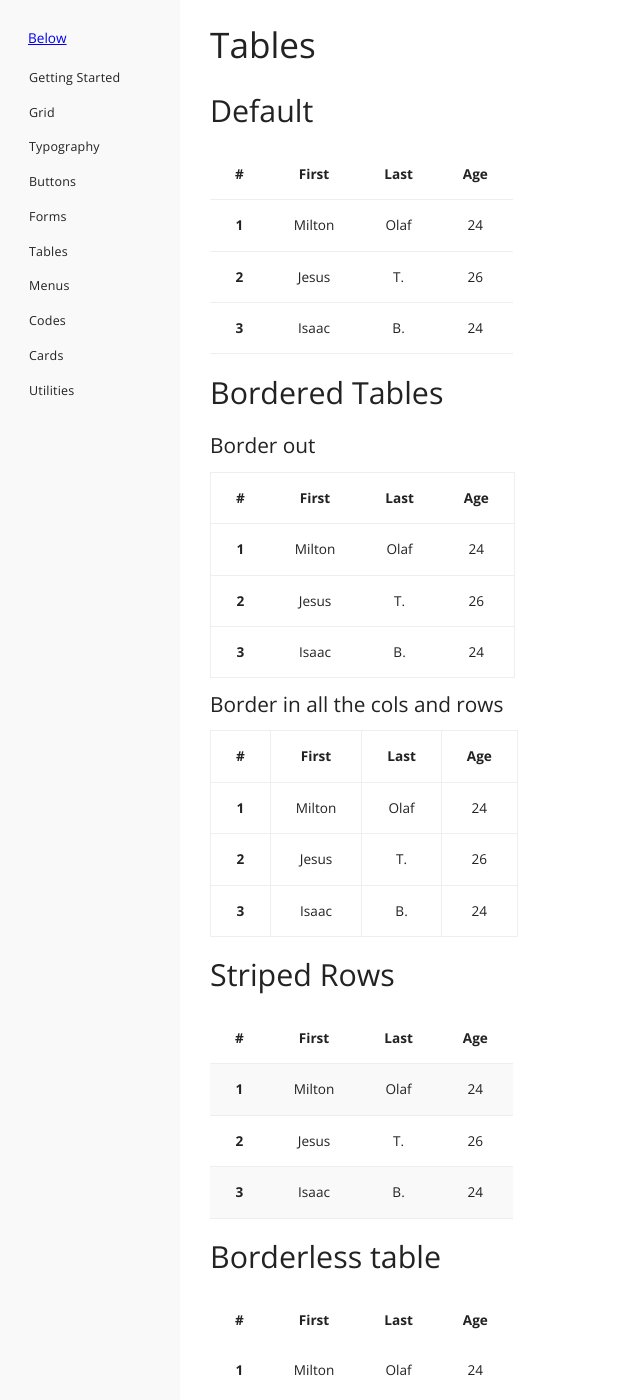
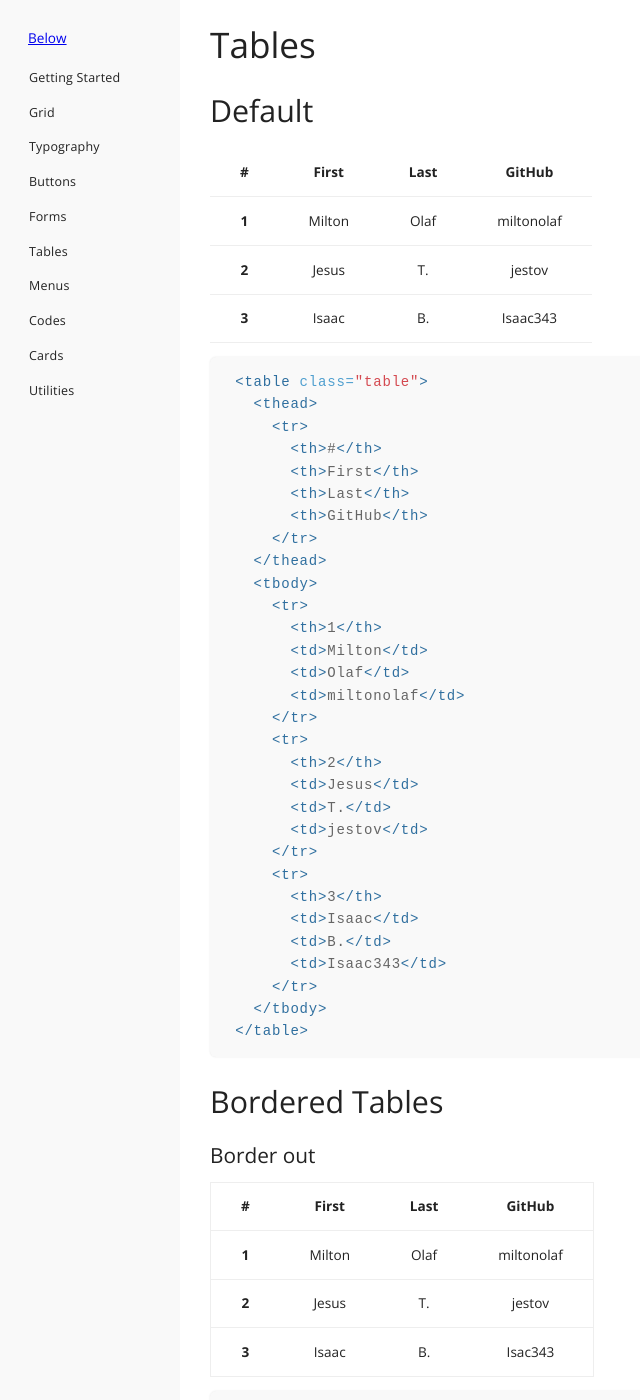
Before and after one commit to innusource/below, a Jekyll site: the page built from 06-tables.html, in a window 1280 px wide and 1400 px high. Shown: the whole window, without its empty margins (0-640 px from the left). Built offline with Jekyll 4.4.1, drawn with Linux system fonts in a browser that asks for light colours; some web fonts are replaced; some of the changed text lies outside the part shown.

Commit message:
tables docs

```diff
--- a/06-tables.html
+++ b/06-tables.html
@@ -14,7 +14,7 @@ title: Tables
       <th>#</th>
       <th>First</th>
       <th>Last</th>
-      <th>Age</th>
+      <th>GitHub</th>
     </tr>
   </thead>
   <tbody>
@@ -22,22 +22,54 @@ title: Tables
       <th>1</th>
       <td>Milton</td>
       <td>Olaf</td>
-      <td>24</td>
+      <td>miltonolaf</td>
     </tr>
     <tr>
       <th>2</th>
       <td>Jesus</td>
       <td>T.</td>
-      <td>26</td>
+      <td>jestov</td>
     </tr>
     <tr>
       <th>3</th>
       <td>Isaac</td>
       <td>B.</td>
-      <td>24</td>
+      <td>Isaac343</td>
     </tr>
   </tbody>
 </table>
+{% highlight html %}
+<table class="table">
+  <thead>
+    <tr>
+      <th>#</th>
+      <th>First</th>
+      <th>Last</th>
+      <th>GitHub</th>
+    </tr>
+  </thead>
+  <tbody>
+    <tr>
+      <th>1</th>
+      <td>Milton</td>
+      <td>Olaf</td>
+      <td>miltonolaf</td>
+    </tr>
+    <tr>
+      <th>2</th>
+      <td>Jesus</td>
+      <td>T.</td>
+      <td>jestov</td>
+    </tr>
+    <tr>
+      <th>3</th>
+      <td>Isaac</td>
+      <td>B.</td>
+      <td>Isaac343</td>
+    </tr>
+  </tbody>
+</table>
+{% endhighlight %}
 
 
 
@@ -50,7 +82,7 @@ title: Tables
       <th>#</th>
       <th>First</th>
       <th>Last</th>
-      <th>Age</th>
+      <th>GitHub</th>
     </tr>
   </thead>
   <tbody>
@@ -58,22 +90,32 @@ title: Tables
       <th>1</th>
       <td>Milton</td>
       <td>Olaf</td>
-      <td>24</td>
+      <td>miltonolaf</td>
     </tr>
     <tr>
       <th>2</th>
       <td>Jesus</td>
       <td>T.</td>
-      <td>26</td>
+      <td>jestov</td>
     </tr>
     <tr>
       <th>3</th>
       <td>Isaac</td>
       <td>B.</td>
-      <td>24</td>
+      <td>Isac343</td>
     </tr>
   </tbody>
 </table>
+{% highlight html %}
+<table class="table bordered">
+  <thead>
+    ...
+  </thead>
+  <tbody>
+    ...
+  </tbody>
+</table>
+{% endhighlight %}
 
 <h6>Border in all the cols and rows</h6>
 <table class="table bordered-all">
@@ -82,7 +124,7 @@ title: Tables
       <th>#</th>
       <th>First</th>
       <th>Last</th>
-      <th>Age</th>
+      <th>GitHub</th>
     </tr>
   </thead>
   <tbody>
@@ -90,22 +132,32 @@ title: Tables
       <th>1</th>
       <td>Milton</td>
       <td>Olaf</td>
-      <td>24</td>
+      <td>miltonolaf</td>
     </tr>
     <tr>
       <th>2</th>
       <td>Jesus</td>
       <td>T.</td>
-      <td>26</td>
+      <td>jestov</td>
     </tr>
     <tr>
       <th>3</th>
       <td>Isaac</td>
       <td>B.</td>
-      <td>24</td>
+      <td>Isaac343</td>
     </tr>
   </tbody>
 </table>
+{% highlight html %}
+<table class="table bordered-all">
+  <thead>
+    ...
+  </thead>
+  <tbody>
+    ...
+  </tbody>
+</table>
+{% endhighlight %}
 
 <h4>Striped Rows</h4>
 <table class="table striped">
@@ -114,7 +166,7 @@ title: Tables
       <th>#</th>
       <th>First</th>
       <th>Last</th>
-      <th>Age</th>
+      <th>GitHub</th>
     </tr>
   </thead>
   <tbody>
@@ -122,31 +174,41 @@ title: Tables
       <th>1</th>
       <td>Milton</td>
       <td>Olaf</td>
-      <td>24</td>
+      <td>miltonolaf</td>
     </tr>
     <tr>
       <th>2</th>
       <td>Jesus</td>
       <td>T.</td>
-      <td>26</td>
+      <td>jestov</td>
     </tr>
     <tr>
       <th>3</th>
       <td>Isaac</td>
       <td>B.</td>
-      <td>24</td>
+      <td>Isaac343</td>
     </tr>
   </tbody>
 </table>
+{% highlight html %}
+<table class="table striped">
+  <thead>
+    ...
+  </thead>
+  <tbody>
+    ...
+  </tbody>
+</table>
+{% endhighlight %}
 
-<h4>Borderless table</h4>
+<h4>Borderless Table</h4>
 <table class="table borderless">
   <thead>
     <tr>
       <th>#</th>
       <th>First</th>
       <th>Last</th>
-      <th>Age</th>
+      <th>GitHub</th>
     </tr>
   </thead>
   <tbody>
@@ -154,19 +216,29 @@ title: Tables
       <th>1</th>
       <td>Milton</td>
       <td>Olaf</td>
-      <td>24</td>
+      <td>miltonolaf</td>
     </tr>
     <tr>
       <th>2</th>
       <td>Jesus</td>
       <td>T.</td>
-      <td>26</td>
+      <td>jestov</td>
     </tr>
     <tr>
       <th>3</th>
       <td>Isaac</td>
       <td>B.</td>
-      <td>24</td>
+      <td>Isaac343</td>
     </tr>
   </tbody>
 </table>
+{% highlight html %}
+<table class="table borderless">
+  <thead>
+    ...
+  </thead>
+  <tbody>
+    ...
+  </tbody>
+</table>
+{% endhighlight %}
--- a/_sass/below/tables.scss
+++ b/_sass/below/tables.scss
@@ -1,7 +1,7 @@
 .table{
   border-collapse: collapse;
   th,td{
-    padding: 15px 25px;
+    padding: 1em 2.2em;
     text-align: center;
   }
   tr{
```
